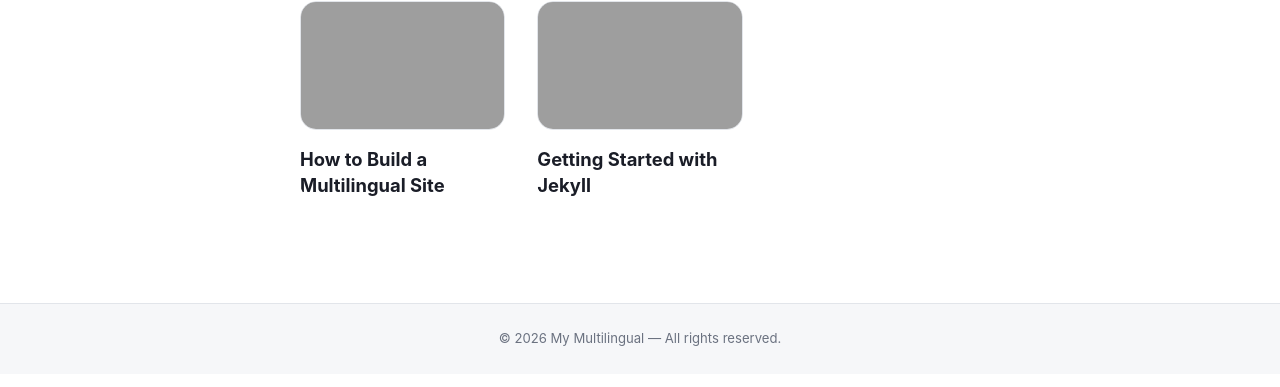
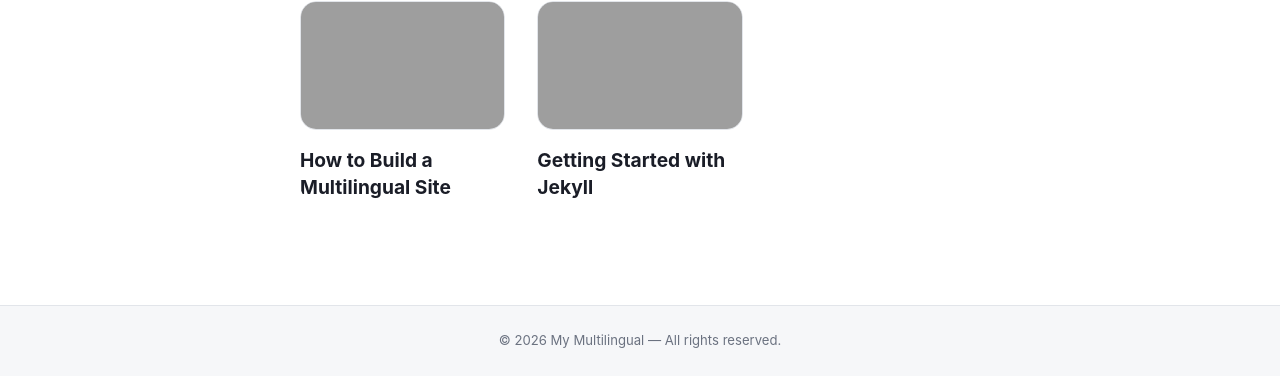
Before and after one commit to rforrupesh/jekyllmultilingual, a Jekyll site: the page built from en/blog.md, in a window 1280 px wide. Shown: the part 326-713 px from the top of the page. Built offline with Jekyll 4.4.1, drawn with Linux system fonts in a browser that asks for light colours.

Commit message:
Update blog.html

```diff
--- a/_layouts/blog.html
+++ b/_layouts/blog.html
@@ -103,7 +100,7 @@
             alt="{{ post.title }}"
             loading="lazy">
         </div>
-        <span class="post-grid-title">{{ post.title }}</span>
+        <h2 class="post-grid-title">{{ post.title }}</h2>
       </a>
       {% endfor %}
     </div>
@@ -129,23 +124,23 @@
   margin-bottom: 2.5rem;
 }
 
-/* Grid */
 .post-grid {
   display: grid;
   grid-template-columns: repeat(3, 1fr);
   gap: 2rem;
 }
 
-.post-grid-card {
+a.post-grid-card {
   display: block;
-  text-decoration: none;
-  color: inherit;
+  text-decoration: none !important;
+  color: var(--text) !important;
   border-radius: 16px;
   overflow: hidden;
   transition: transform 0.2s ease, box-shadow 0.2s ease;
 }
 
-.post-grid-card:hover {
+a.post-grid-card:hover {
+  text-decoration: none !important;
   transform: translateY(-4px);
   box-shadow: 0 12px 32px rgba(0,0,0,0.1);
 }
@@ -167,23 +162,24 @@
   transition: transform 0.4s ease;
 }
 
-.post-grid-card:hover .post-grid-thumb img {
+a.post-grid-card:hover .post-grid-thumb img {
   transform: scale(1.06);
 }
 
 .post-grid-title {
-  font-size: 1.15rem;
-  font-weight: 700;
-  line-height: 1.4;
-  margin-top: 1.1rem;
-  color: var(--text);
-  text-decoration: none;
-  display: block;
+  font-size: 1.2rem !important;
+  font-weight: 700 !important;
+  line-height: 1.4 !important;
+  margin-top: 1.1rem !important;
+  margin-bottom: 0 !important;
+  color: var(--text) !important;
+  text-decoration: none !important;
 }
 
-.post-grid-card:hover .post-grid-title { color: var(--accent); }
+a.post-grid-card:hover .post-grid-title {
+  color: var(--accent) !important;
+}
 
-/* Responsive */
 @media (max-width: 900px) {
   .post-grid { grid-template-columns: repeat(2, 1fr); gap: 1.5rem; }
   .blog-index h1 { font-size: 1.85rem; }
```
Also changed, not shown: other parts of _layouts/blog.html (+3 -8 lines).
